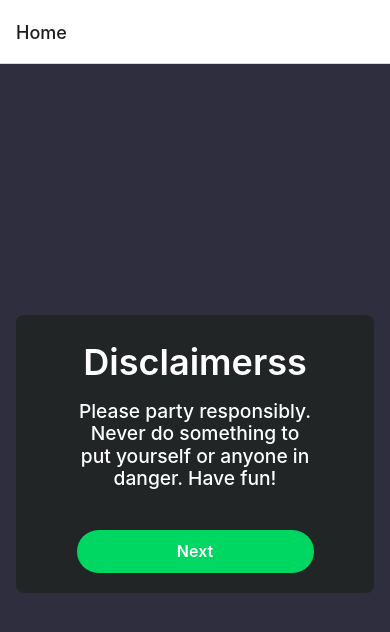
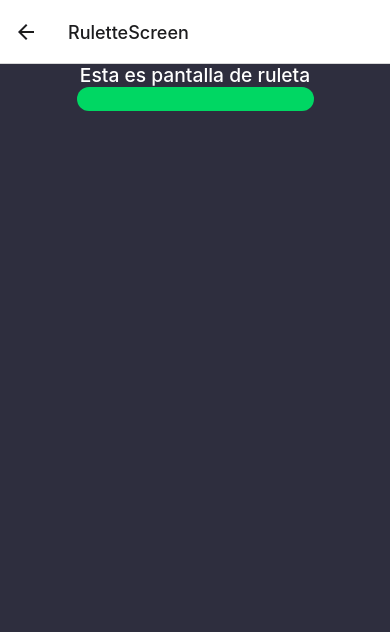
Before and after one commit to andress991021/VideoGame-Pa-Tomar-React-Native-, a React Native app: screen /RuletteScreen in a window 390 px wide. Shown: the top 632 px of the page. Built offline with nearby package versions, Linux system fonts and the light colour scheme.

Commit message:
RuletteScreen ADDED

```diff
--- a/src/navigation/Navigation.js
+++ b/src/navigation/Navigation.js
@@ -4,15 +4,17 @@ import { createNativeStackNavigator } from '@react-navigation/native-stack';
 import HomeScreen from '../screens/HomeScreen';
 import InstructionOneScreen from '../screens/InstructionOneScreen';
 import InstructionTwoScreen from '../screens/InstructionTwoScreen';
+import RuletteScreen from '../screens/RuletteScreen';
 const Stack = createNativeStackNavigator();
 
 
 export default function Navigation() {
-    return(
+    return (
         <Stack.Navigator r>
-            <Stack.Screen name="Home" component={HomeScreen}/>
-            <Stack.Screen name="InstruccionOneScreen" component={InstructionOneScreen}/>
-            <Stack.Screen name="InstruccionTwoScreen" component={InstructionTwoScreen}/>
+            <Stack.Screen name="Home" component={HomeScreen} />
+            <Stack.Screen name="InstruccionOneScreen" component={InstructionOneScreen} />
+            <Stack.Screen name="InstruccionTwoScreen" component={InstructionTwoScreen} />
+            <Stack.Screen name="RuletteScreen" component={RuletteScreen} />
         </Stack.Navigator>
     )
 }
--- a/src/screens/InstructionTwoScreen.js
+++ b/src/screens/InstructionTwoScreen.js
@@ -1,4 +1,4 @@
-import { View, Text,FlatList,StyleSheet, useWindowDimensions} from 'react-native'
+import { View, Text, FlatList, StyleSheet, useWindowDimensions } from 'react-native'
 import React from 'react'
 //Components create for the proyect.
 import TextTitle from '../components/Title'
@@ -22,41 +22,41 @@ export default function  InstruccionTwoScreen(props) {
 }
 */
 
-export default function  InstruccionTwoScreen(props) {
-  const { navigation }=props;
-  const goToPage= (routename) => {
+export default function InstruccionTwoScreen(props) {
+  const { navigation } = props;
+  const goToPage = (routename) => {
     navigation.navigate(routename)
   }
 
-  const {width}=useWindowDimensions();
+  const { width } = useWindowDimensions();
 
-  const DATA =[{
-    listtexttitle:'Rules',
-    listtextparragraf:'Please party responsibly. Never do something to put yourself or anyone in danger. Have fun!',
+  const DATA = [{
+    listtexttitle: 'Rules',
+    listtextparragraf: 'Please party responsibly. Never do something to put yourself or anyone in danger. Have fun!',
   },
   {
-      listtexttitle:'Rules',
-      listtextparragraf:'Click The Wheel',
+    listtexttitle: 'Rules',
+    listtextparragraf: 'Click The Wheel',
   },
   {
-      listtexttitle:'Rules',
-      listtextparragraf:'Click The Wheel',
+    listtexttitle: 'Rules',
+    listtextparragraf: 'Click The Wheel',
   },
   {
-      listtexttitle:'Rules',
-      listtextparragraf:'Click The Wheel',
+    listtexttitle: 'Rules',
+    listtextparragraf: 'Click The Wheel',
   }
 
   ];
 
-    const Item=({listtexttitle,listtextparragraf}) =>(
+  const Item = ({ listtexttitle, listtextparragraf }) => (
 
-        <View style={[styles.separatorcss,{width}]} >
-          <View style={{marginTop:24}}>
+    <View style={[styles.separatorcss, { width }]} >
+      <View style={{ marginTop: 24 }}>
         <TextTitle texttitle={listtexttitle} />
       </View>
-          <View style={{marginTop:13,marginHorizontal:20, marginBottom:20}}>
-            <TextParragraf textparragraf={listtextparragraf}/>
+      <View style={{ marginTop: 13, marginHorizontal: 20, marginBottom: 20 }}>
+        <TextParragraf textparragraf={listtextparragraf} />
       </View>
     </View>
 
@@ -68,7 +68,7 @@ export default function  InstruccionTwoScreen(props) {
       <View style={styles.tarjetcss}>
         <FlatList
           data={DATA}
-        renderItem={({item}) => <Item listtexttitle={item.listtexttitle } listtextparragraf={item.listtextparragraf} />}
+          renderItem={({ item }) => <Item listtexttitle={item.listtexttitle} listtextparragraf={item.listtextparragraf} />}
           keyExtractor={item => item.id}
           horizontal
           showsHorizontalScrollIndicator
@@ -76,8 +76,8 @@ export default function  InstruccionTwoScreen(props) {
         />
       </View>
 
-      <View style={{marginBottom:20}}>
-        <ButtomGreen titlename="Next" linkdirection={() => goToPage("Home")}/>
+      <View style={{ marginBottom: 20 }}>
+        <ButtomGreen titlename="Next" linkdirection={() => goToPage("RuletteScreen")} />
       </View>
     </View>
   )
@@ -86,10 +86,10 @@ export default function  InstruccionTwoScreen(props) {
 
 const styles = StyleSheet.create({
 
-  containercss:{
-    backgroundColor:'#2E2E3E',
-    flex:1,
-    justifyContent:'flex-end',
+  containercss: {
+    backgroundColor: '#2E2E3E',
+    flex: 1,
+    justifyContent: 'flex-end',
 
 
 
@@ -97,22 +97,22 @@ const styles = StyleSheet.create({
 
   },
 
-  tarjetcss:{
+  tarjetcss: {
 
 
-    marginBottom:26,
-    borderRadius:8,
-    backgroundColor:'red',
+    marginBottom: 26,
+    borderRadius: 8,
+    backgroundColor: 'red',
 
 
 
   },
 
-  separatorcss:{
-    backgroundColor:'#222525',
-    marginHorizontal:16,
-    paddingHorizontal:39,
-    borderRadius:8,
+  separatorcss: {
+    backgroundColor: '#222525',
+    marginHorizontal: 16,
+    paddingHorizontal: 39,
+    borderRadius: 8,
 
   }
 
--- /dev/null
+++ b/src/screens/RuletteScreen.js
@@ -0,0 +1,43 @@
+import { View, StyleSheet } from 'react-native'
+import React from 'react'
+//Components create for the proyect.
+import TextTitle from '../components/Title'
+import ButtomGreen from '../components/Buttoms'
+import TextParragraf from '../components/Parragraf';
+
+
+export default function RuletteScreen(props) {
+    const { navigation } = props;
+    const goToPage = (routename) => {
+        navigation.navigate(routename)
+    }
+
+
+    return (
+        <View style={styles.containercss}>
+
+            <View>
+                <TextParragraf textparragraf="Esta es pantalla de ruleta"></TextParragraf>
+                <ButtomGreen> </ButtomGreen>
+            </View>
+
+        </View>
+    )
+
+}
+
+
+const styles = StyleSheet.create({
+    containercss: {
+        flex: 1,
+        backgroundColor: '#2E2E3E',
+        paddingHorizontal: 16,
+
+    },
+    optionbutton: {
+        backgroundColor: '#222525',
+        paddingHorizontal: 39,
+        borderRadius: 8
+    },
+
+});
```
Lines whose indentation alone changed are shown as unchanged.
